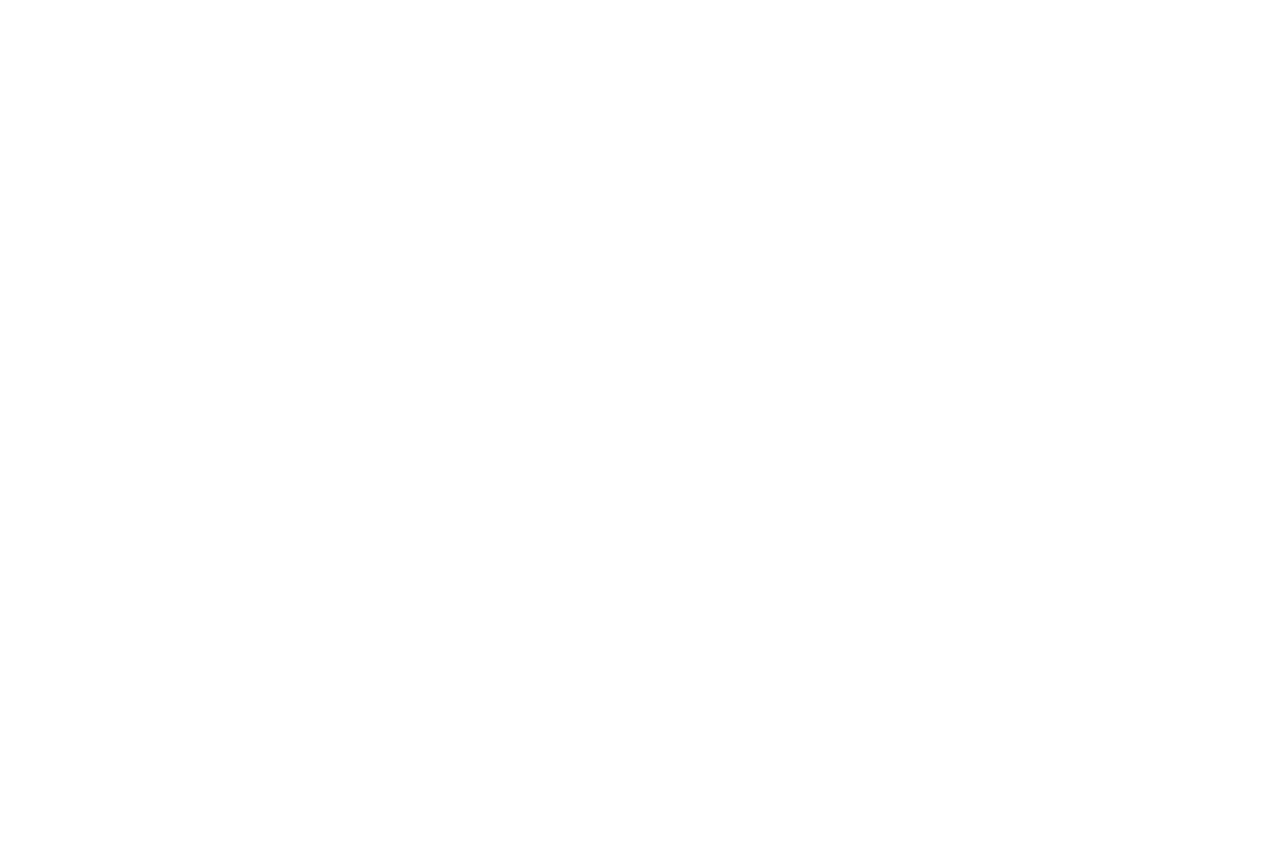
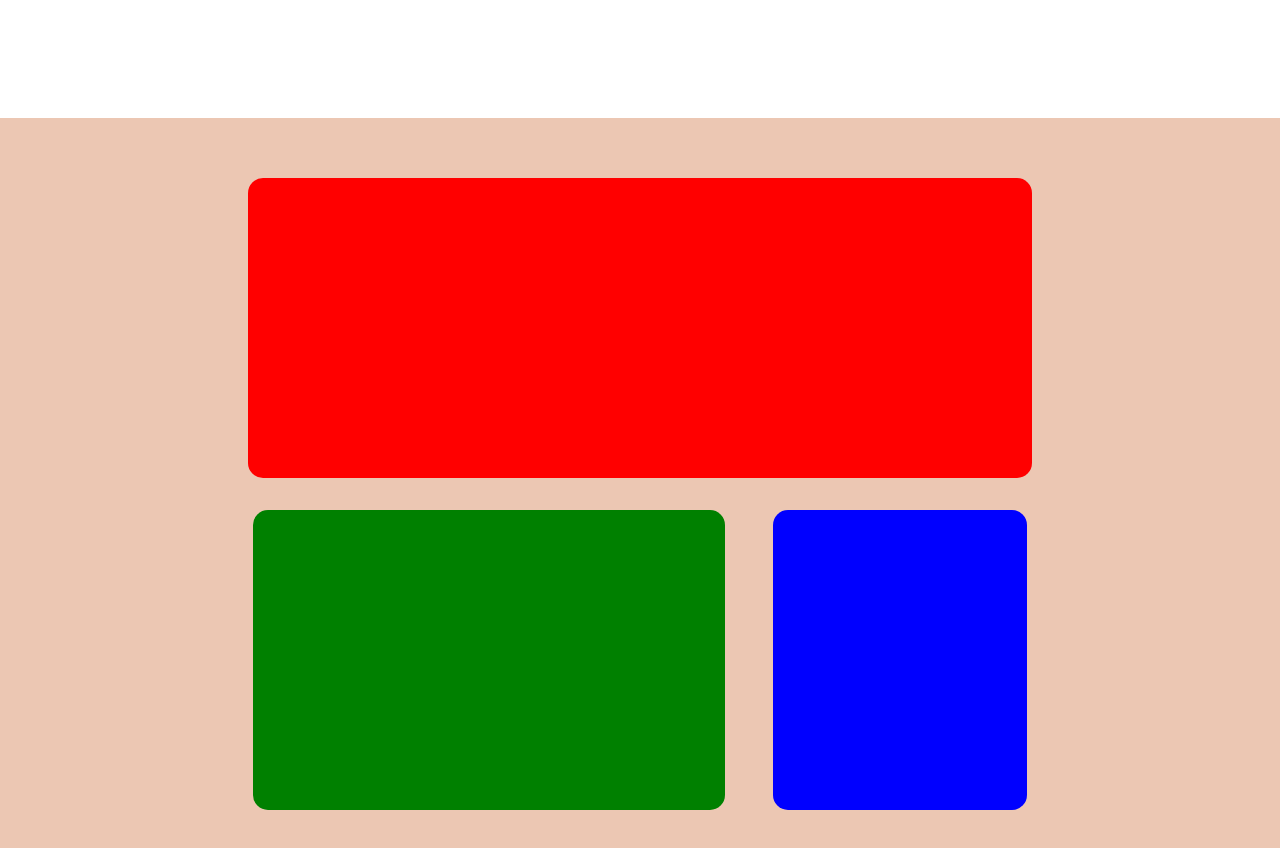
Before and after one commit to makyiabonner/booking, a Next.js app: page / in a window 1280 px wide. Shown: the part 1460-2308 px from the top of the page. Before the commit the page ends 1578 px from the top, so only its background shows below. Built offline with nearby package versions, Linux system fonts and the light colour scheme.

Commit message:
second section of homepage skeleton complete

```diff
--- /dev/null
+++ b/src/components/HomeSection/HomeSection.js
@@ -0,0 +1,15 @@
+import styles from './HomeSection.module.scss';
+
+export default function HomeSection(){
+    return (
+        <div className={styles.div}>
+            <main className={styles.main}>
+                <div className={styles.firstDiv}></div>
+                <div className='w-75 d-flex gap-5'>
+                    <div className={styles.secondDiv}></div>
+                    <div className={styles.thirdDiv}></div>
+                </div>
+            </main>
+        </div>
+    )
+}
--- /dev/null
+++ b/src/components/HomeSection/HomeSection.module.scss
@@ -0,0 +1,34 @@
+@import '../../styles/variables.scss';
+
+.div{
+    background-color: #ECC7B3;
+}
+.main{
+    display: flex;
+    flex-direction: column;
+    align-items: center;
+    justify-content: center;
+    margin: auto;
+    padding:60px;
+    gap: 2rem;
+    width: 90%;
+}
+.firstDiv{
+    width: 76%;
+    height: 300px;
+    background-color: red;
+    background-position: center;
+    border-radius: 15px;
+}
+.secondDiv{
+    width: 65%;
+    height: 300px;
+    background-color: green;
+    border-radius: 15px;
+}
+.thirdDiv{
+    width: 35%;
+    height: 300px;
+    background-color: blue;
+    border-radius: 15px;
+}
--- a/src/pages/index.js
+++ b/src/pages/index.js
@@ -6,6 +6,7 @@
 import Register from '@/components/Register/Register'
 import { useState } from 'react'
 import LandingSection from '@/components/Landing/landing'
+import HomeSection from '@/components/HomeSection/HomeSection'
 
 const inter = Inter({ subsets: ['latin'] })
 
@@ -56,11 +57,11 @@
                             onMouseOver={() => handleMouseEnter(img.id)}
                           >
                           <div
-
                             className={isHovered && activeImg === img.id
                                         ? `${styles.imgDiv} ${styles.appear}`
                                         : `${styles.imgDiv} ${styles.hidden}`}
-                            onMouseOut={handleMouseLeave}>
+                            onMouseOut={handleMouseLeave}
+                          >
                             <h1 className={isHovered && activeImg === img.id? `${styles.h1}` : 'd-none'} style={{backgroundImage:`url(${img.src})`}}>{img.alt}</h1>
                           </div>
                         </div>
@@ -69,6 +70,7 @@
                 )}
           </div>
         </div>
+        <HomeSection/>
       </main>
     </>
   )
```
